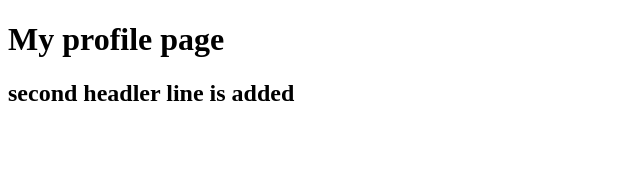
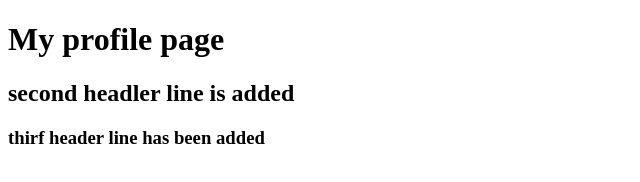
Before and after one commit to NawazAli20/demo1, a plain HTML site: page profile.html in a window 1280 px wide. Shown: the whole page, without its empty margins (0-640 px from the left). Drawn offline with Linux system fonts and the light colour scheme.

Commit message:
3rd header line has been added

```diff
--- a/profile.html
+++ b/profile.html
@@ -10,6 +10,7 @@
 <body>
     <h1>My profile page</h1>
     <h2>second headler line is added</h2>
+    <h3>thirf header line has been added</h3>
 </body>
 
 </html>
```
